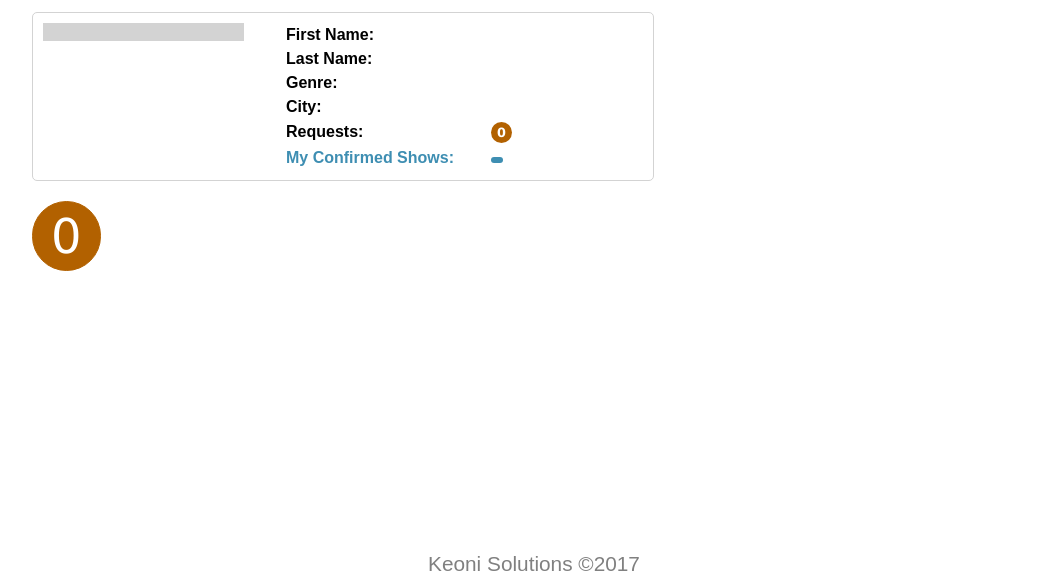
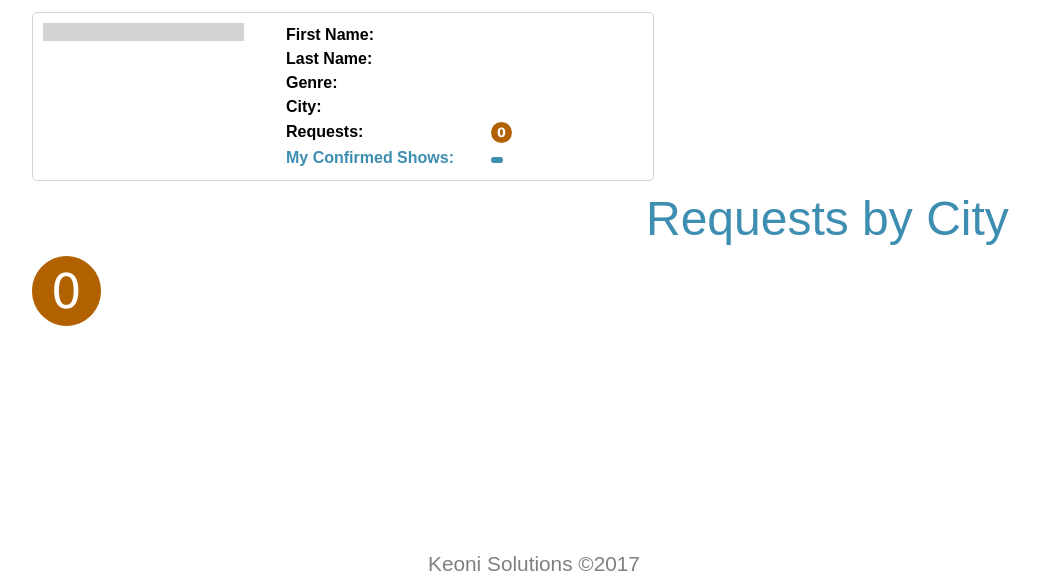
Before and after one commit to MuzindaHubProjects2016/playmycity, a PHP site: page /artist-profile.php in a window 1280 px wide. Shown: the part 198-774 px from the top of the page, without its empty margins (106-1146 px from the left). Run offline with PHP 8.4, Linux system fonts and the light colour scheme; the visitor is signed in with stand-in values (Sample User, id 1); data that the repository does not hold is empty.

Commit message:
Added Artist functionality to view requests by city

```diff
--- a/artist-profile.php
+++ b/artist-profile.php
@@ -53,7 +53,42 @@ echo '<div id="artist-bio-requests-page" class="clearfix">
     </ul>
 </div>
 </div>';
+?>
 
+<div id="requests-by-city" class="clearfix">
+<h1>Requests by City</h1>
+  <ul id="city-list">
+<?php
+
+$sql="SELECT city_name FROM cities";
+$result = mysqli_query($connect, $sql);
+
+while($row = mysqli_fetch_assoc($result)){
+  foreach($row as $key => $value){
+
+  $city_requests = "SELECT playmycity_fans.*, playmycity_artists.*
+  FROM playmycity_fans
+  INNER JOIN requests
+  ON playmycity_fans.fan_username = requests.fan_username
+  INNER JOIN playmycity_artists
+  ON requests.artist_id = playmycity_artists.artist_id
+  WHERE playmycity_fans.fan_city = '$value' AND requests.artist_id ='$profile'";
+
+  $city_fans = mysqli_query($connect, $city_requests);
+  $rowcount = mysqli_num_rows($city_fans);
+
+?>
+
+  <li class="city-name"><?php echo $value;  ?><span class="requests"><?php echo $rowcount; ?></span></li>
+
+<?php
+  }
+}
+?>
+  </ul>
+</div>
+
+<?php
 echo '<h1 id="'.$result_arr['artist_id'].'" class="artist-name-big">'.$result_arr['artist_stagename'].'<span class="requests requests-big">'.$rowcount.'</span></h1>';
 
 $result = mysqli_query($connect, $my_requests);
--- a/css/main.css
+++ b/css/main.css
@@ -42,6 +42,13 @@ header {
 
 #requests-propic {
   clear: both;
+}
+
+#requests-by-city {
+  float: right;
+  width: 400px;
+  box-sizing: border-box;
+  color: rgb(62, 142, 178);
 }
 
 .requests-propic {
@@ -421,6 +428,7 @@ td {
 }
 
 #artist-bio-requests-page {
+  float: left;
   border: 1px solid lightgrey;
   margin: 10px;
   cursor: default;
@@ -486,6 +494,7 @@ span.requests {
 
 h1.artist-name-big {
   color: grey;
+  clear: both;
 }
 
 span.requests-big {
@@ -590,7 +599,7 @@ span.confirmed-shows {
 
 li.city-name {
   cursor: pointer;
-  font-size: 3rem;
+  font-size: 1rem;
   color: grey;
   padding: 10px;
   display: block;
```
